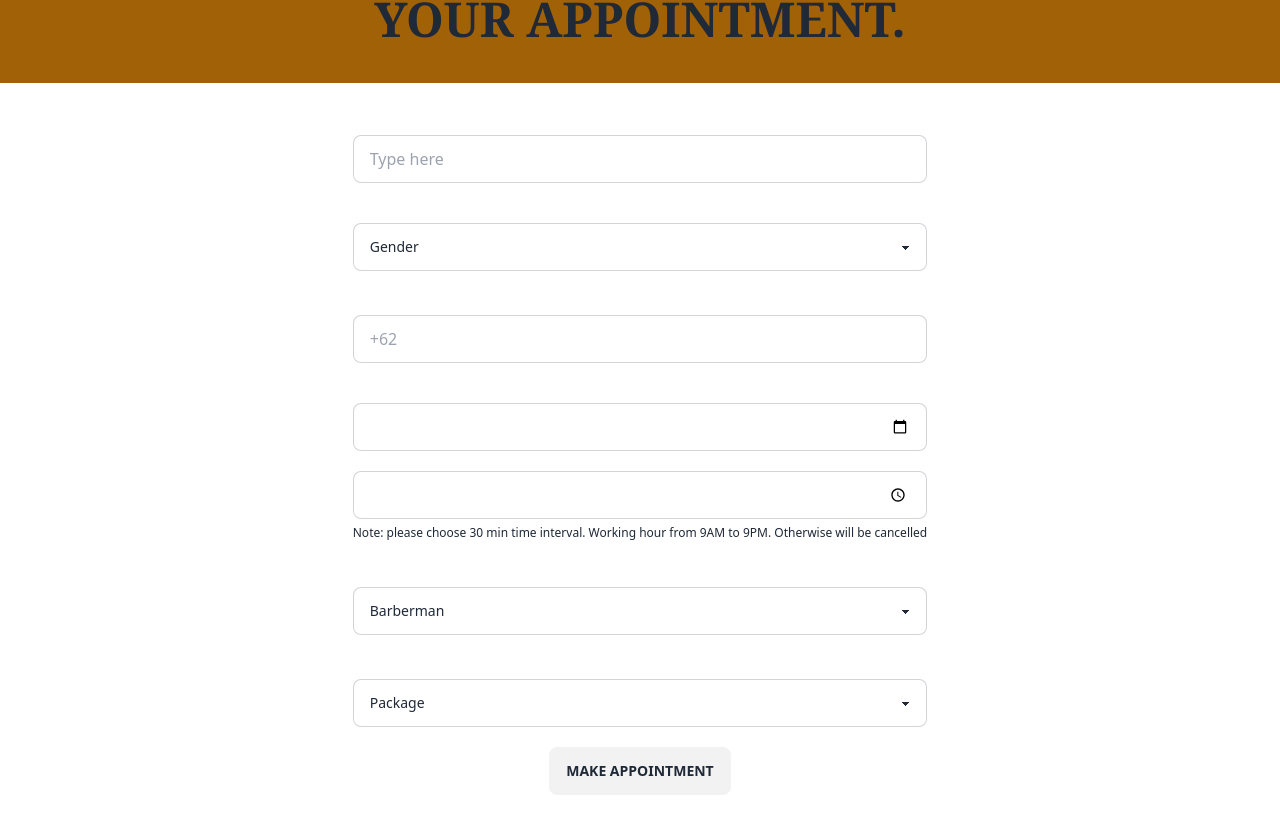
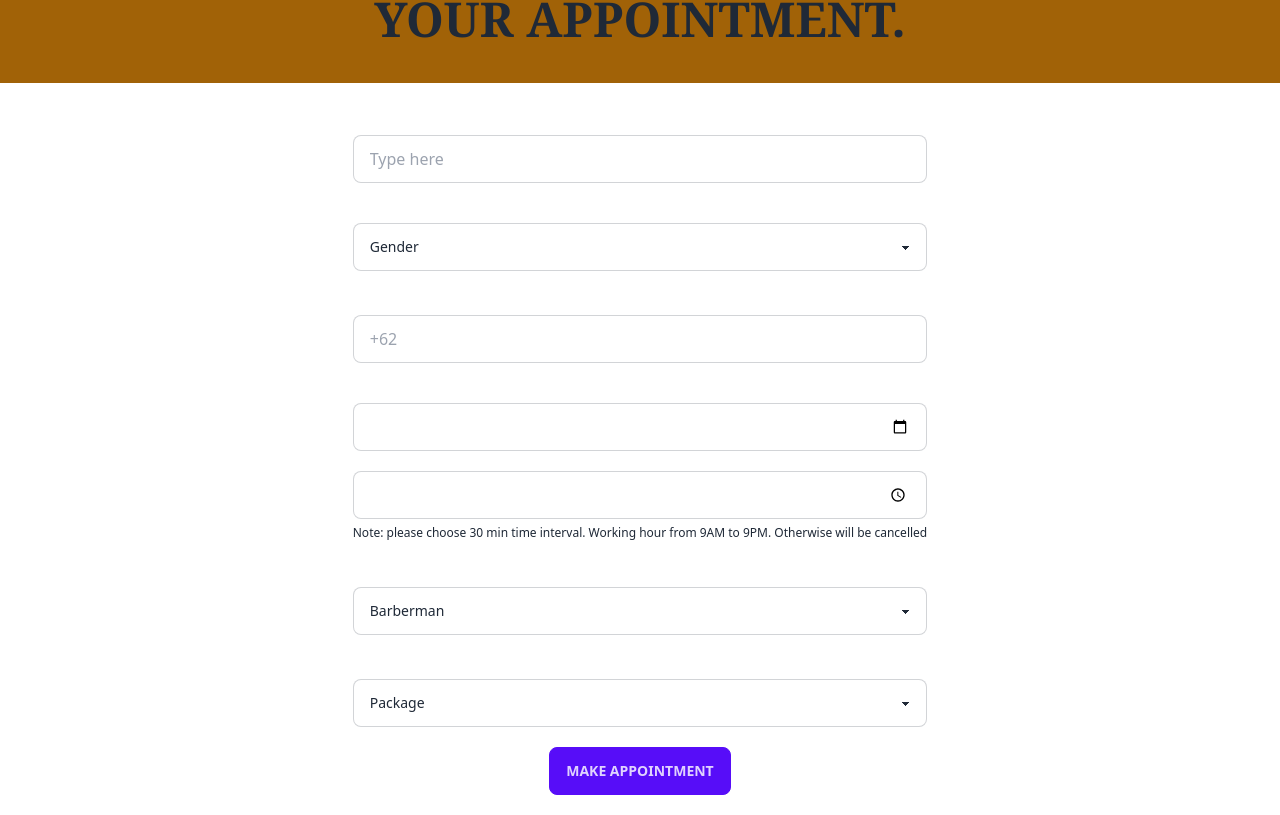
Before and after one commit to michaelrynm/Mini-Project, a React (Vite) app in the folder ClipMate/: page /booking in a window 1280 px wide. Shown: the part 193-1008 px from the top of the page. Built offline with nearby package versions, Linux system fonts and the light colour scheme.

Commit message:
style: change button color

```diff
--- a/ClipMate/src/pages/booking.jsx
+++ b/ClipMate/src/pages/booking.jsx
@@ -85,7 +85,7 @@ export default function Booking() {
               </div>
               <div className="flex flex-col mt-5">
                 <label htmlFor="">
-                  <span className="font-normal text-white">Select Package</span>
+                  <span className="font-normal text-white">Select Service</span>
                 </label>
                 <select className="select select-bordered w-full">
                   <option
@@ -101,7 +101,7 @@ export default function Booking() {
                 </select>
               </div>
               <div className="flex justify-center mt-5 mb-5">
-                <Button label="Make Appointment" />
+                <Button label="Make Appointment" className="btn btn-primary " />
               </div>
             </div>
           </div>
```
